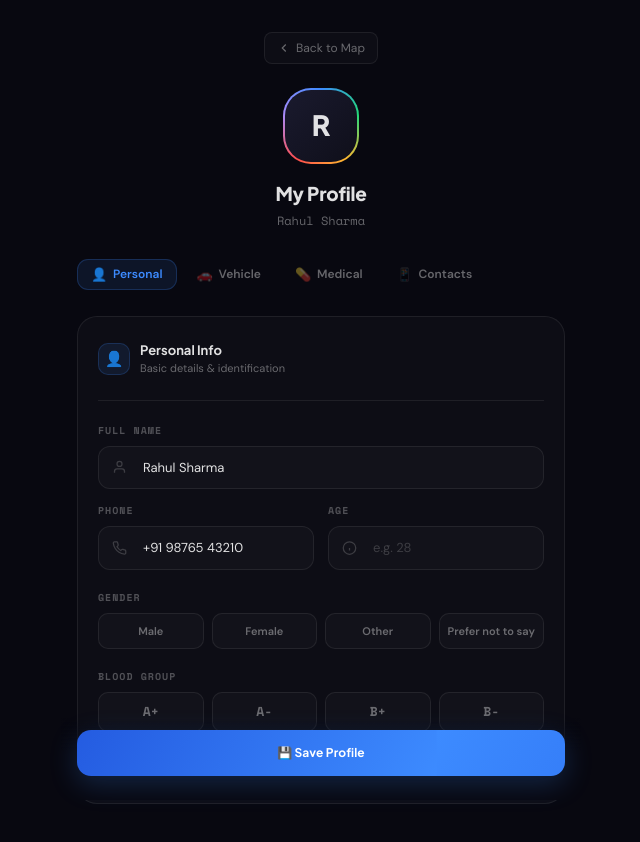
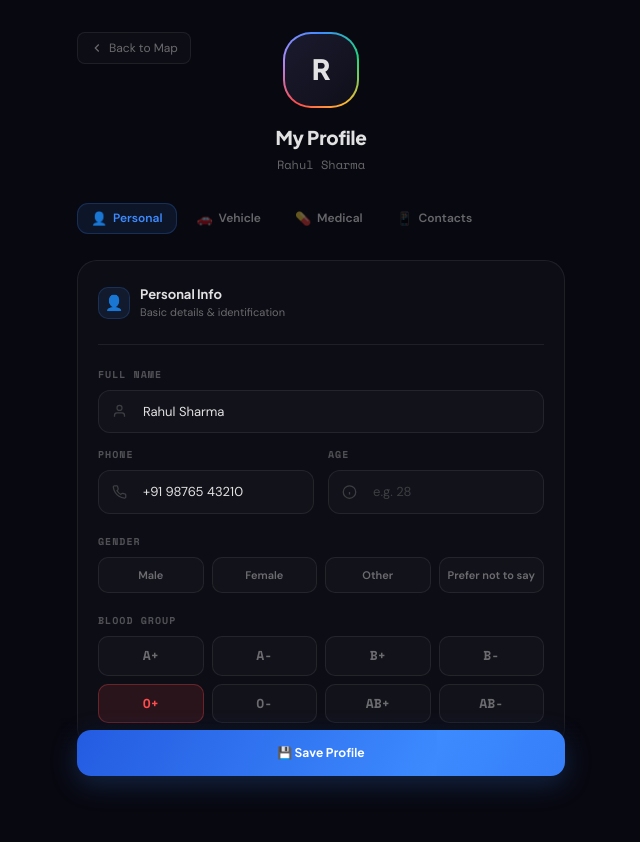
Before and after one commit to ayanbaruah14/RoadSOS_lastest, a Next.js app in the folder RoadSOS-main/: page /profile in a window 1280 px wide. Shown: the top 842 px of the page, without its empty margins (319-959 px from the left). Built offline with nearby package versions, Linux system fonts and the light colour scheme; sample sign-in values are in the browser's storage.

Commit message:
ui bugs fixed

```diff
--- a/RoadSOS-main/src/app/profile/page.tsx
+++ b/RoadSOS-main/src/app/profile/page.tsx
@@ -307,27 +307,32 @@ export default function ProfilePage() {
         <div style={{ maxWidth: 520, margin: "0 auto", padding: "0 16px 120px", position: "relative", zIndex: 1 }}>
 
 {/* ─── HEADER ─── */}
-          <div className="fade-up" style={{ paddingTop: 32, paddingBottom: 28, textAlign: "center" }}>
-            {/* Back link */}
-            <Link href="/user" style={{ display: "inline-flex", alignItems: "center", gap: 5, fontSize: 12, color: "var(--muted)", textDecoration: "none", marginBottom: 24, padding: "6px 12px", borderRadius: 8, border: "1px solid var(--border)", background: "var(--s1)", transition: "all .18s" }}>
+<div className="fade-up" style={{ paddingTop: 32, paddingBottom: 28 }}>
+
+  {/* Top row: back button left, avatar centered */}
+<div style={{ position: "relative", display: "flex", alignItems: "center", justifyContent: "center", marginBottom: 16, height: 76 }}>
+
+  <Link href="/user" style={{ position: "absolute", left: 0, top: 0, display: "inline-flex", alignItems: "center", gap: 5, fontSize: 12, color: "var(--muted)", textDecoration: "none", padding: "6px 12px", borderRadius: 8, border: "1px solid var(--border)", background: "var(--s1)", transition: "all .18s" }}>
     {Icon.back} Back to Map
   </Link>
 
-            {/* Avatar */}
-            <div style={{ display: "flex", justifyContent: "center", marginBottom: 16 }}>
   <div className="avatar-ring" style={{ width: 76, height: 76 }}>
     <div className="avatar-inner">
       <span style={{ fontFamily: "'Plus Jakarta Sans', sans-serif", fontSize: 28, fontWeight: 800, color: "var(--text)" }}>{initials}</span>
     </div>
   </div>
+
 </div>
 
+  <div style={{ textAlign: "center" }}>
     <div style={{ fontFamily: "'Plus Jakarta Sans', sans-serif", fontSize: 19, fontWeight: 800, color: "var(--text)", letterSpacing: "-0.01em", marginBottom: 4 }}>
       My Profile
     </div>
     <div style={{ fontSize: 12, color: "var(--muted)", fontFamily: "'Space Mono', monospace" }}>
       {profile.name || "Complete your profile"}
     </div>
+  </div>
+
 </div>
 
           {/* ─── TABS ─── */}
```
Lines whose indentation alone changed are shown as unchanged.
